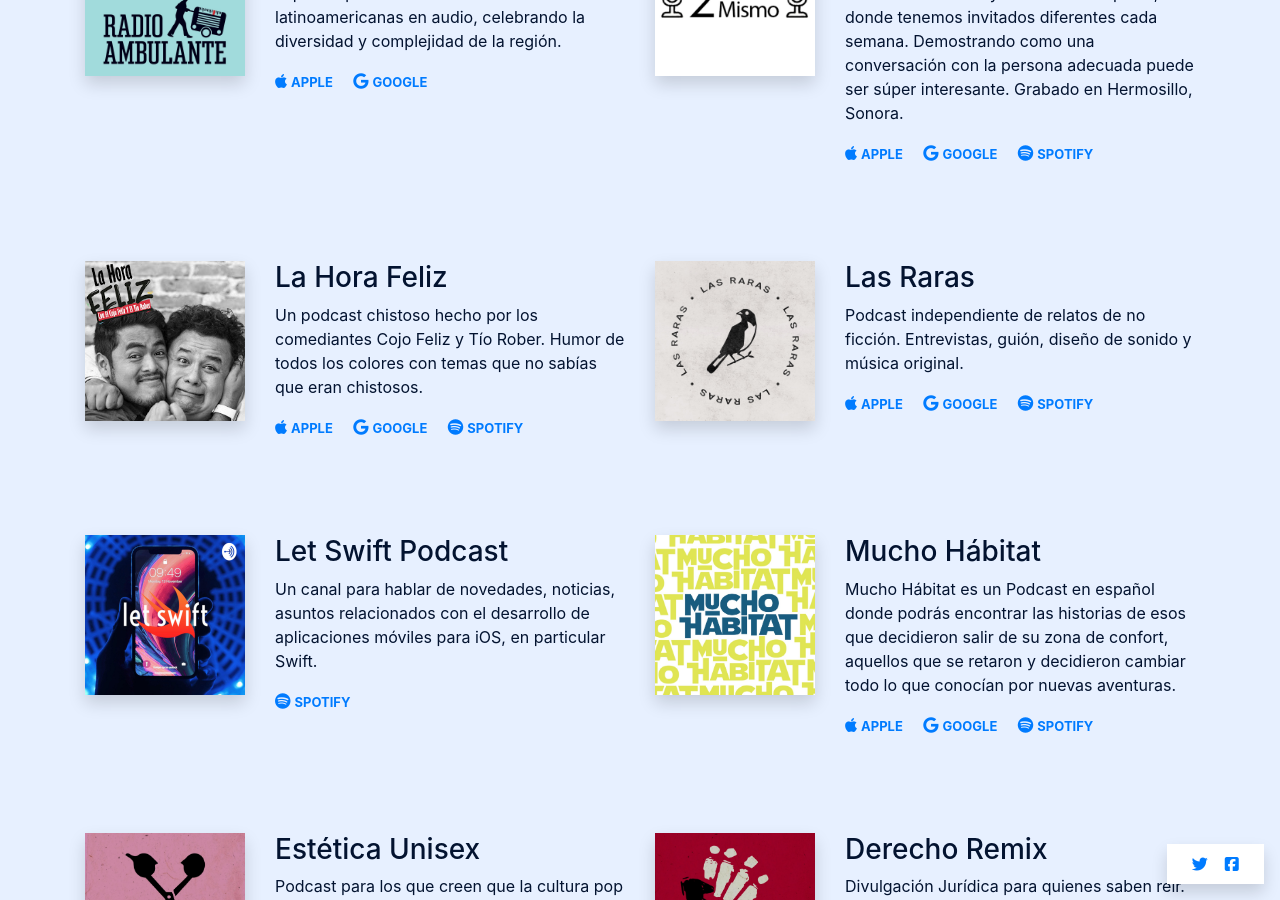
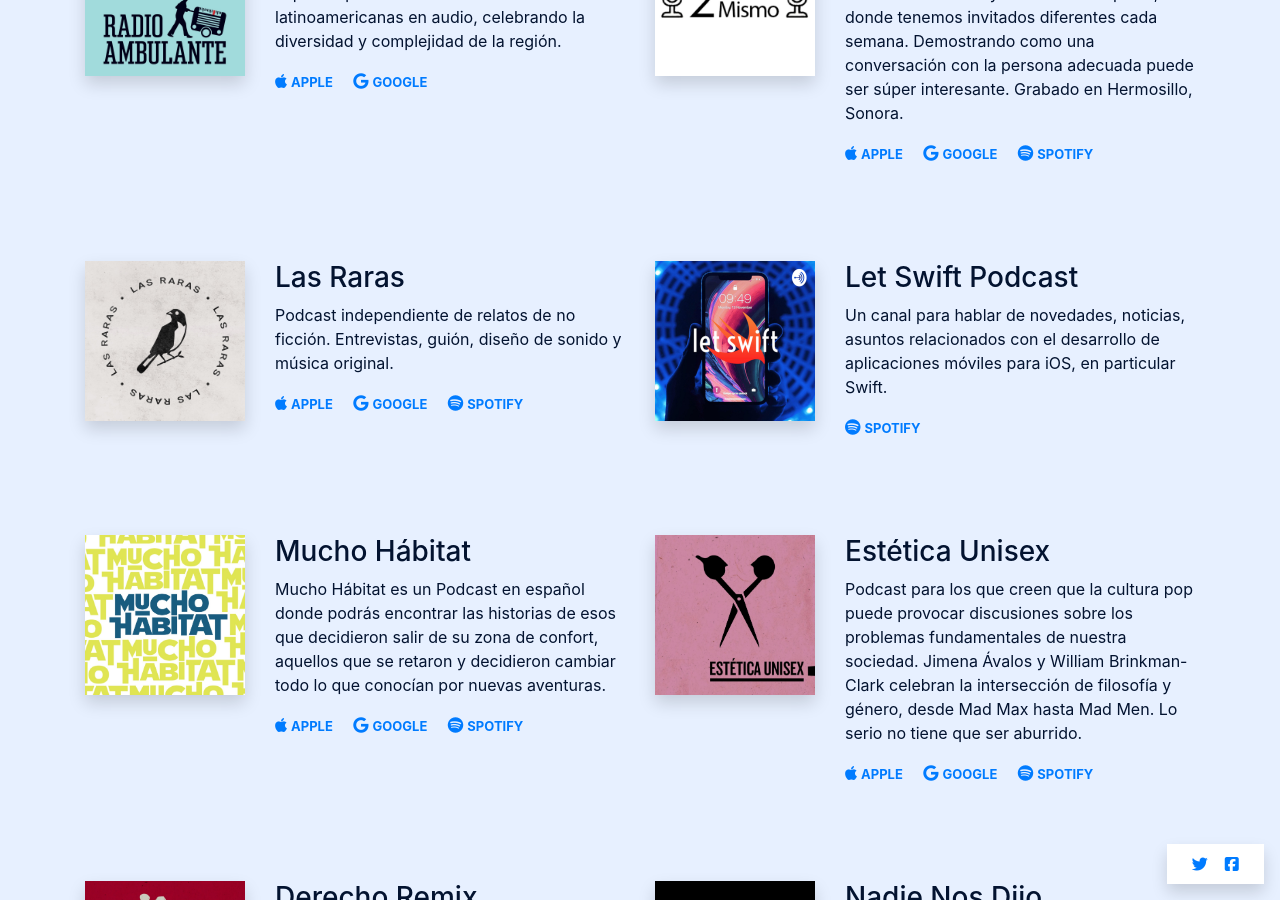
Before and after one commit to axelvaldez/escuchaencasa, a Jekyll site: the page built from index.md, in a window 1280 px wide and 900 px high, scrolled down 1485 px. Built offline with Jekyll 4.4.1, drawn with Linux system fonts in a browser that asks for light colours; nearby versions of some CDN libraries.

Commit message:
Update podcasts.yml

```diff
--- a/_data/podcasts.yml
+++ b/_data/podcasts.yml
@@ -62,14 +62,6 @@
     apple: https://podcasts.apple.com/mx/podcast/dos-de-lo-mismo/id1479593995
     google: https://podcasts.google.com/?feed=aHR0cHM6Ly9hbmNob3IuZm0vcy85ZjIyZjcwL3BvZGNhc3QvcnNz
     spotify: https://open.spotify.com/show/7CnQf1Jrum0gxNYzbj6OlS?si=PGHGlJRGRJ695byJN5F9Zg
-
-  - name: La Hora Feliz
-    description: Un podcast chistoso hecho por los comediantes Cojo Feliz y Tío Rober. Humor de todos los colores con temas que no sabías que eran chistosos.
-    image: la-hora-feliz.jpg
-    website:
-    apple: https://podcasts.apple.com/mx/podcast/la-hora-feliz-con-cojo-feliz-y-tío-rober/id1255438694
-    google: https://podcasts.google.com/?feed=aHR0cHM6Ly93d3cuc3ByZWFrZXIuY29tL3Nob3cvMjIyOTQ5NC9lcGlzb2Rlcy9mZWVk
-    spotify: https://open.spotify.com/show/0u8dE1kc9CkFn8bONEq0hE?si=hECKkJdkSGusFb9VYI3ykg
 
   - name: Las Raras
     description: Podcast independiente de relatos de no ficción. Entrevistas, guión, diseño de sonido y música original.
```
